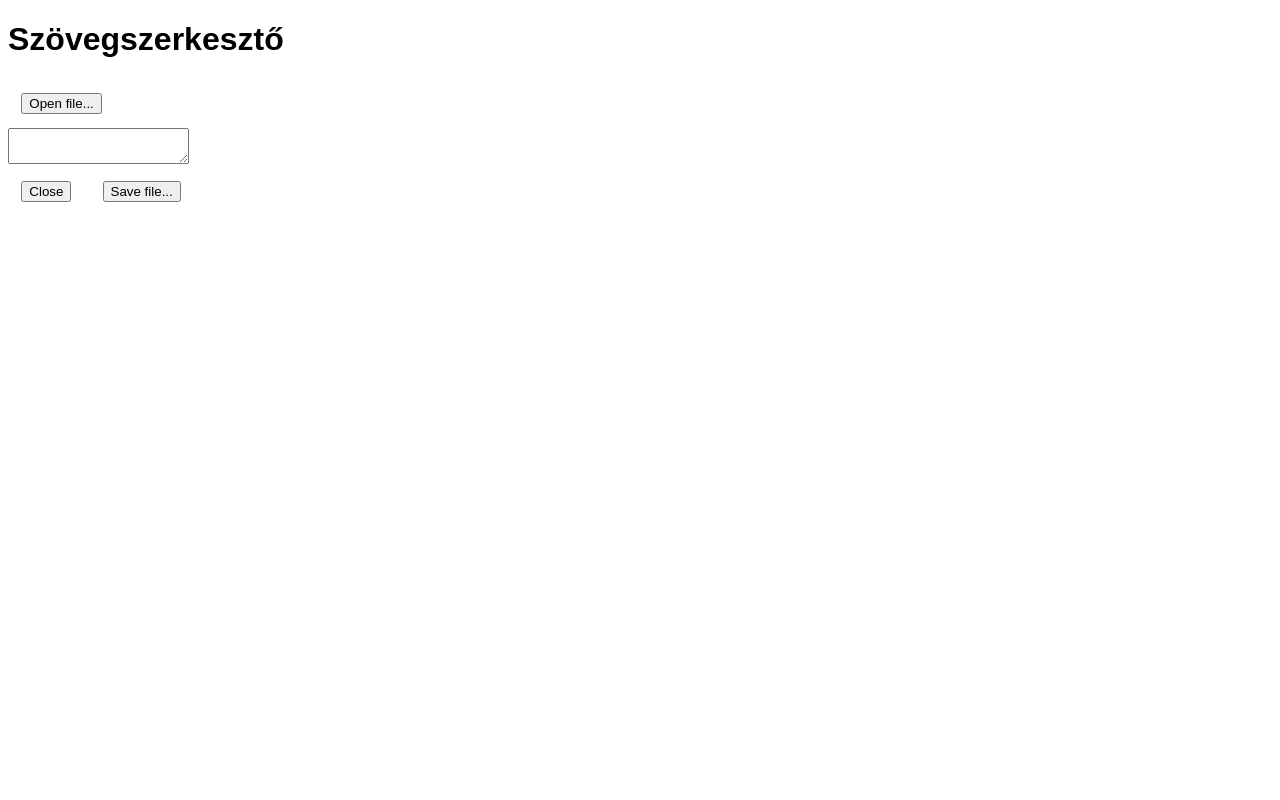
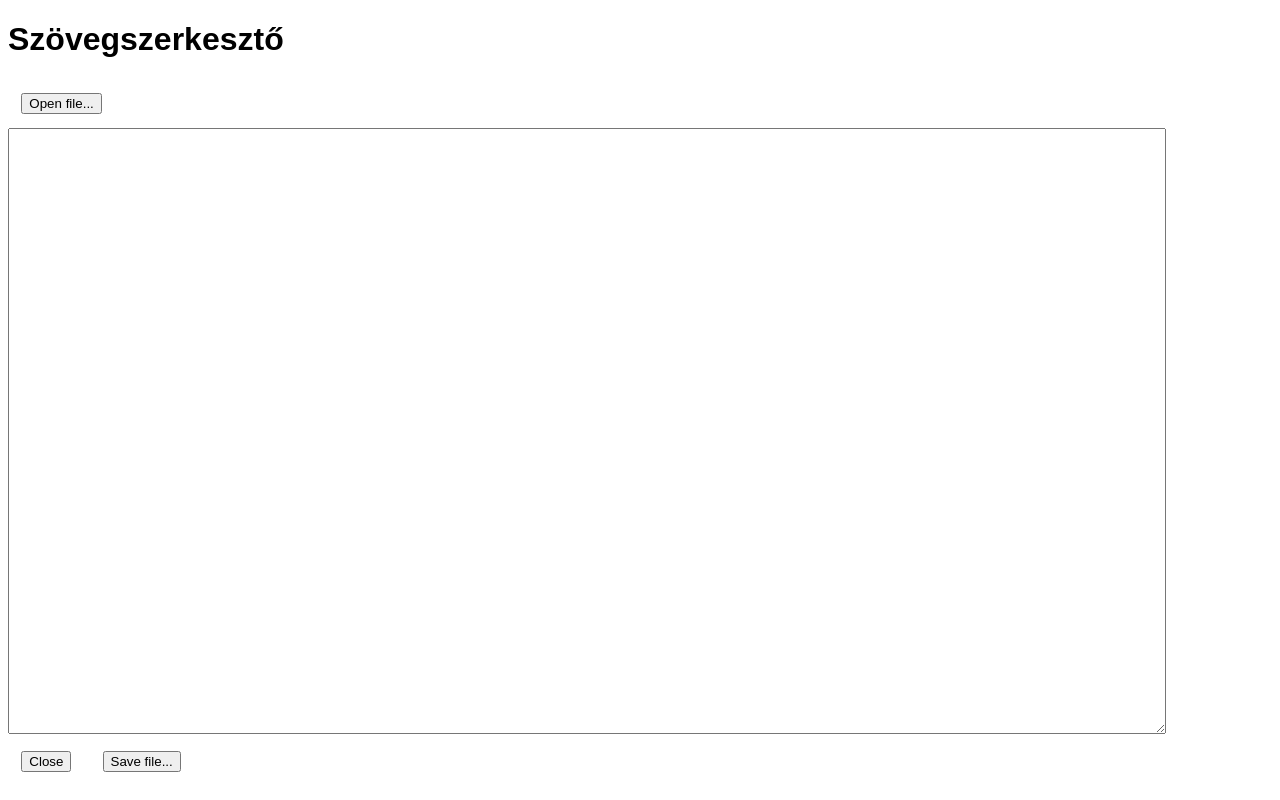
Before and after one commit to szt2otokov0/textEditor, a plain HTML site: page index.html in a window 1280 px wide. Drawn offline with Linux system fonts and the light colour scheme.

Commit message:
fixed css

```diff
--- a/style.css
+++ b/style.css
@@ -49,4 +49,7 @@ button, input[type=file] {
     margin: 1em;
 }
 
-textarea
+textarea {
+    width: 90vw;
+    height: 75vh;
+}
```
